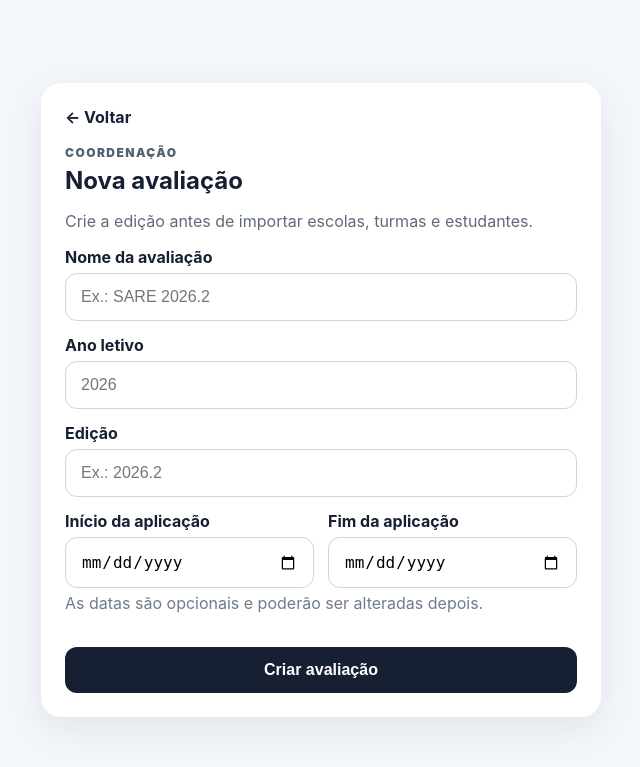
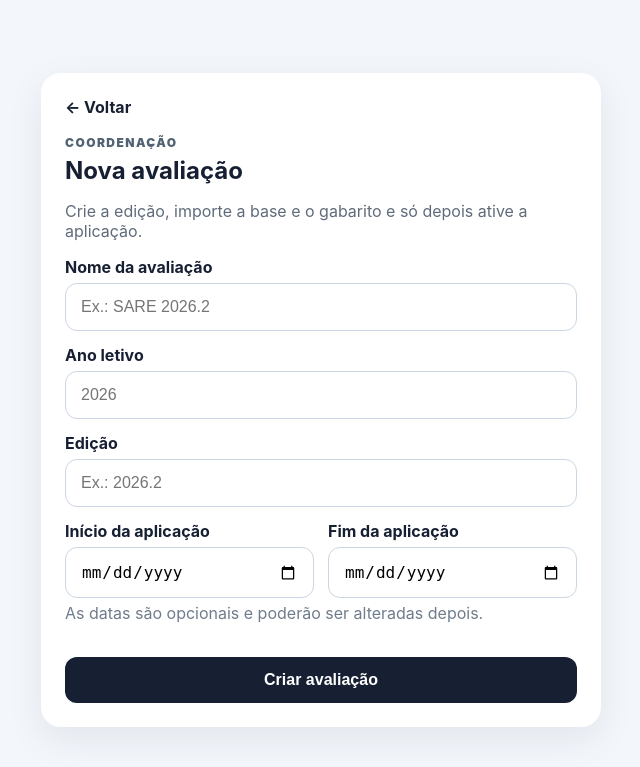
Before and after one commit to Marcosadriano7506/SARE2026, a Flask app: page /coordenacao/avaliacoes/nova in a window 1280 px wide. Shown: the top 767 px of the page, without its empty margins (319-959 px from the left). Run offline with Flask 3, Linux system fonts and the light colour scheme; a user stored in the database is signed in; tables that the repository leaves empty hold one stand-in row (values such as "Sample post"); some libraries are stand-ins or nearby versions.

Commit message:
copy: clarify evaluation setup lifecycle

```diff
--- a/app/templates/coordinator/evaluation_form.html
+++ b/app/templates/coordinator/evaluation_form.html
@@ -5,7 +5,7 @@
   <a class="back-link" href="{{ url_for('coordinator.dashboard') }}">← Voltar</a>
   <p class="eyebrow">Coordenação</p>
   <h1>Nova avaliação</h1>
-  <p>Crie a edição antes de importar escolas, turmas e estudantes.</p>
+  <p>Crie a edição, importe a base e o gabarito e só depois ative a aplicação.</p>
 
   <form method="post" novalidate>
     {{ form.hidden_tag() }}
```
